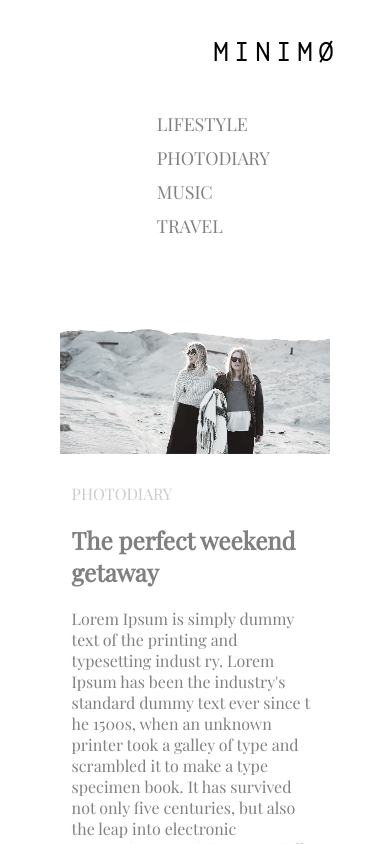
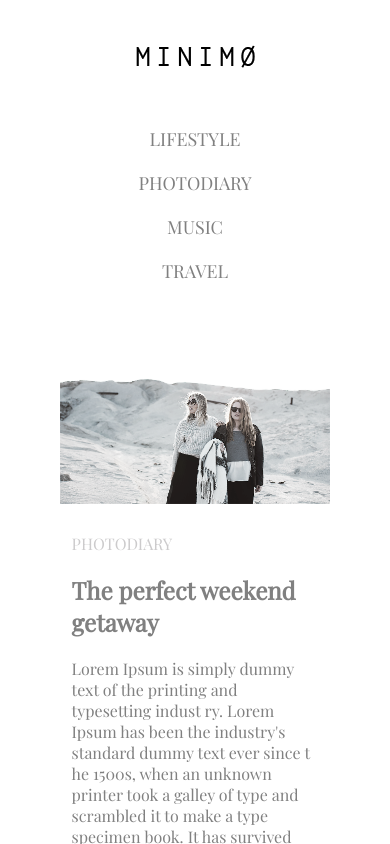
Before and after one commit to blurvene/test-blog, a plain HTML site: page index.html in a window 390 px wide. Shown: the top 844 px of the page. Drawn offline with nearby package versions, Linux system fonts and the light colour scheme.

Commit message:
Fixed menu

```diff
--- a/index.html
+++ b/index.html
@@ -8,21 +8,25 @@
   <link href="https://fonts.googleapis.com/css?family=Playfair+Display" rel="stylesheet">
   <title>Document</title>
 </head>
+
 <body>
   <header>
     <div class="header-container">
+
       <div class="header-top">
-        <nav>
-          <div class="nav-menu">
-            <a href="">LIFESTYLE</a>
-            <a href="">PHOTODIARY</a>
-            <a href="">MUSIC</a>
-            <a href="">TRAVEL</a>
-          </div>
-        </nav>
         <div class="img-logo">
           <img id="logo" src="jpg/logo.png" alt="logo"/>
         </div>
+
+        <nav>
+          <div class="nav-menu">
+              <a href="">LIFESTYLE</a>
+              <a href="">PHOTODIARY</a>
+              <a href="">MUSIC</a>
+              <a href="">TRAVEL</a>
+          </div>
+        </nav>
+
       </div>
       <div class="header-image">
         <img id="main-img" src="jpg/main.png" alt="header image">
--- a/style.css
+++ b/style.css
@@ -3,7 +3,6 @@
   color: gray;
 }
 div{
-
 }
 
 span{
@@ -12,6 +11,9 @@ span{
 footer{
   background-color: rgba(218, 218, 218, 0.99);
 }
+
+
+
 .header-container{
   max-width: 90%;
   margin: 0 auto;
@@ -23,20 +25,21 @@ footer{
 }
 .header-top{
   display: flex;
-  flex-direction: row-reverse;
   justify-content: space-between;
-  flex-wrap: wrap-reverse;
+  flex-wrap: wrap;
   align-items: center;
   margin: 20px 30px;
 
 }
 .nav-menu{
   display: flex;
-  justify-content: space-between;
-  flex-wrap: wrap;
 }
 .img-logo{
   align-self:flex-start;
+}
+
+#logo{
+  margin: 5px;
 }
 
 #main-img{
@@ -46,9 +49,8 @@ footer{
   margin: 0 auto;
 }
 .header-top a{
-  display: block;
   margin: 5px;
-  margin-left: 100px;
+  margin-right: 100px;
   font-size: 18px;
   text-decoration: none;
 }
@@ -70,12 +72,13 @@ a:hover{
 }
 .article-container{
   display: flex;
-  justify-content: space-between;
+  justify-content: center;
   flex-wrap: wrap;
+  text-align: center;
 }
 .article{
   display: flex;
-  margin:4% 0;
+  margin:4% 2%;
   flex-direction: column;
   max-width: 420px;
 }
@@ -145,3 +148,20 @@ a:hover{
 .footer-menu{
   margin-left: 4%;
 }
+
+@media screen and (max-width:1070px) {
+  .header-top{
+    flex-direction: column;
+    justify-content: center;
+  }
+  .nav-menu{
+    margin: 5px auto;
+    flex-direction: column;
+  }
+  .img-logo{
+    margin: auto;
+  }
+  .header-top a{
+    margin: 10px auto;
+  }
+}
```
